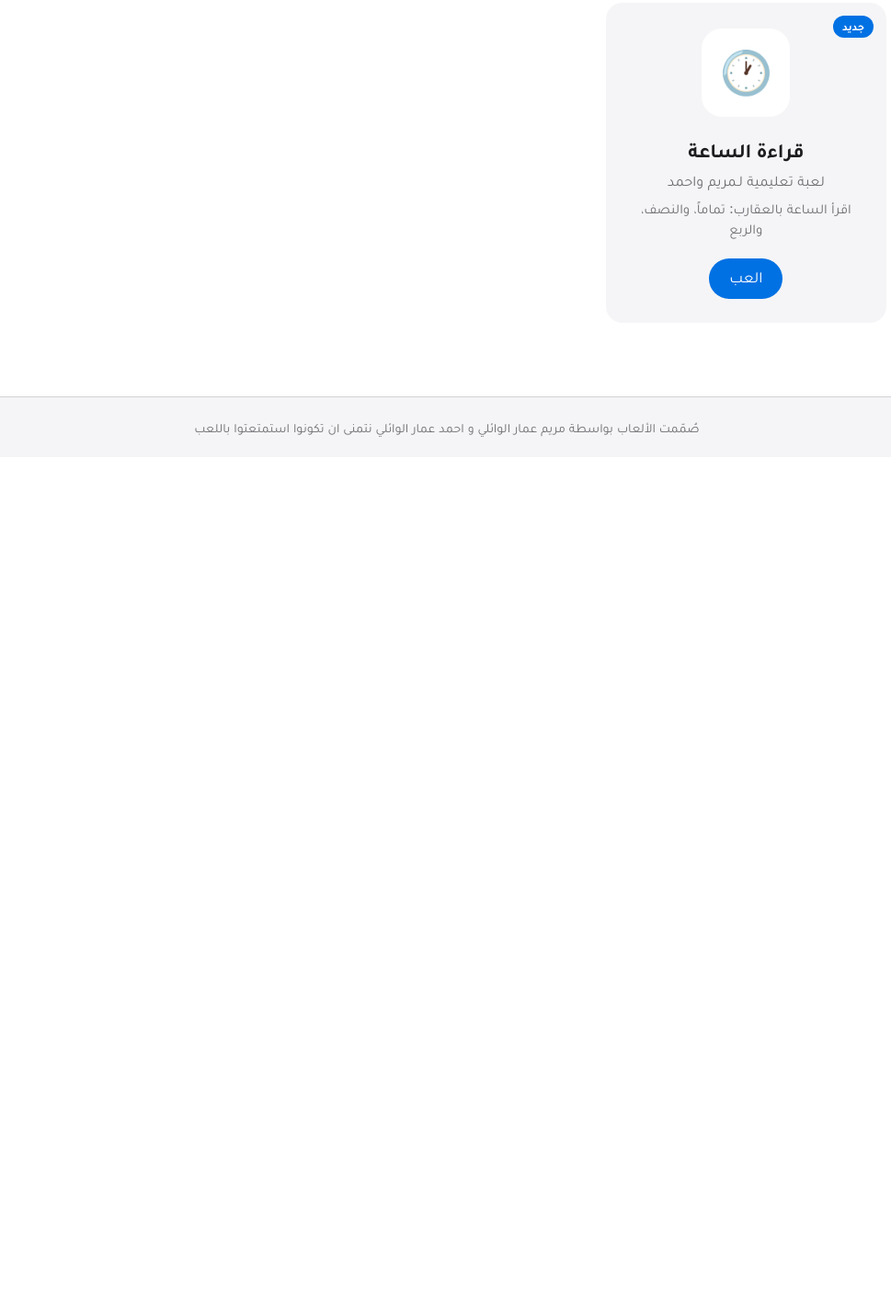
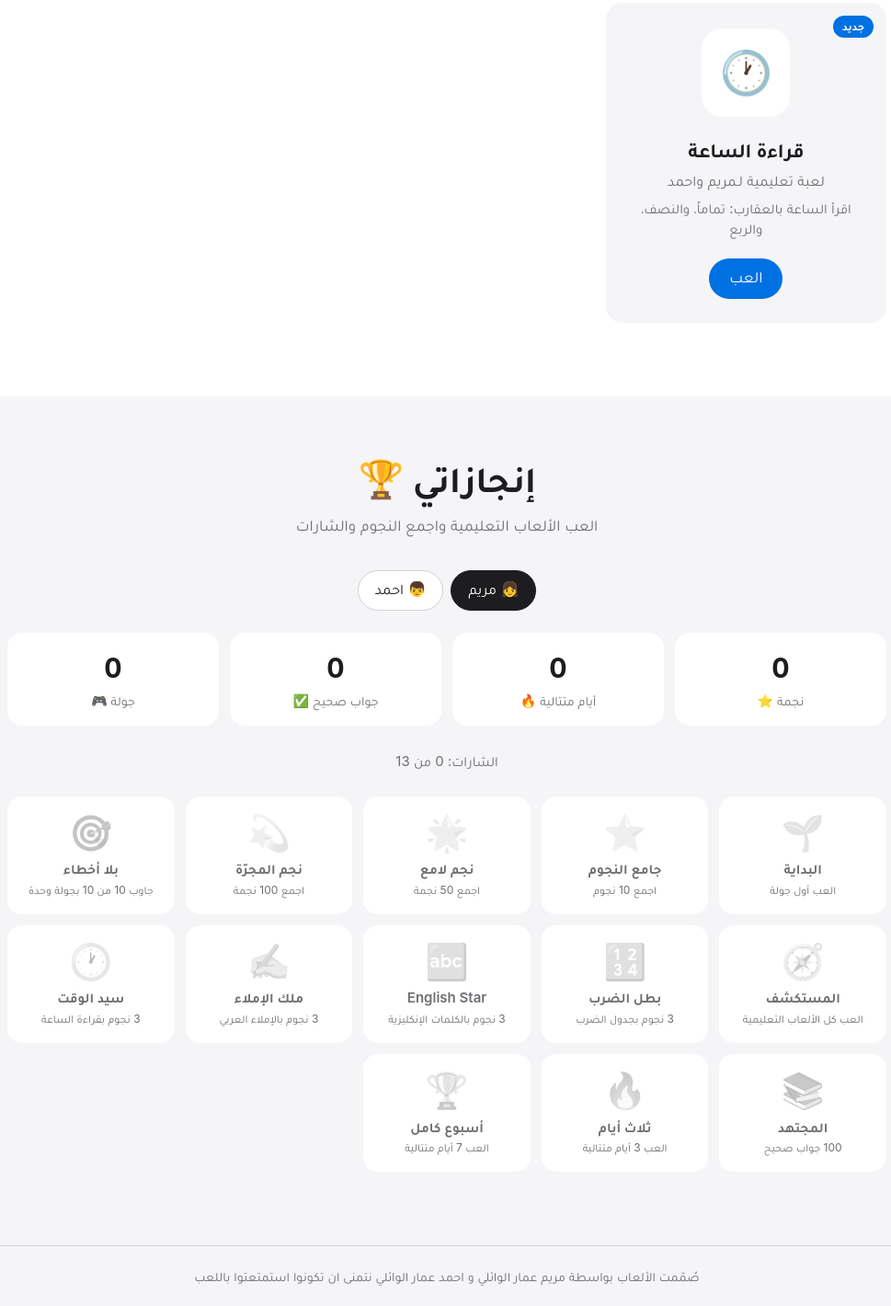
Before and after one commit to sakran707/My_kids_games, a plain HTML site: page index.html in a window 1280 px wide. Shown: the part 2831-4251 px from the top of the page at 92% size, without its empty margins (154-1123 px from the left). Before the commit the page ends 3328 px from the top, so only its background shows below. Drawn offline with Linux system fonts and the light colour scheme.

Commit message:
Add achievements: shared progress, badges and player picker
- games/progress.js stores stars, rounds, correct answers and day streaks per player
- 13 badges; new ones are celebrated on each game's end screen
- Player picker (Maryam / Ahmed) in each educational game and on the home page
- Home page 'achievements' section with stats tiles and earned/locked badges

Co-Authored-By: Claude Opus 5.5 <noreply@anthropic.com>

```diff
--- /dev/null
+++ b/games/progress.js
@@ -0,0 +1,160 @@
+/* ══════════════════════════════════════════════════════════
+   إنجازاتي — تقدّم مشترك لكل الألعاب التعليمية
+   يُحفظ بالمتصفح (localStorage) لكل لاعب: النجوم، الجولات،
+   الأجوبة الصحيحة، الأيام المتتالية، والشارات.
+   ══════════════════════════════════════════════════════════ */
+(function () {
+  const KEY = 'progress-v1';
+  const PLAYER_KEY = 'progress-player';
+  const PLAYERS = ['مريم', 'احمد'];
+  const GAMES = {
+    multiply: { title: 'جدول الضرب', emoji: '🔢' },
+    english: { title: 'كلمات إنكليزية', emoji: '🔤' },
+    arabic: { title: 'الإملاء العربي', emoji: '✍️' },
+    clock: { title: 'قراءة الساعة', emoji: '🕐' },
+  };
+
+  /* الشارات: id، رمز، اسم، طريقة الحصول، شرط */
+  const BADGES = [
+    ['first', '🌱', 'البداية', 'العب أول جولة', s => s.rounds >= 1],
+    ['stars10', '⭐', 'جامع النجوم', 'اجمع 10 نجوم', s => s.stars >= 10],
+    ['stars50', '🌟', 'نجم لامع', 'اجمع 50 نجمة', s => s.stars >= 50],
+    ['stars100', '💫', 'نجم المجرّة', 'اجمع 100 نجمة', s => s.stars >= 100],
+    ['perfect', '🎯', 'بلا أخطاء', 'جاوب 10 من 10 بجولة وحدة', s => s.perfect >= 1],
+    ['explorer', '🧭', 'المستكشف', 'العب كل الألعاب التعليمية', s => Object.keys(GAMES).every(g => (s.games[g] || {}).rounds)],
+    ['mulHero', '🔢', 'بطل الضرب', '3 نجوم بجدول الضرب', s => (s.games.multiply || {}).best3],
+    ['enStar', '🔤', 'English Star', '3 نجوم بالكلمات الإنكليزية', s => (s.games.english || {}).best3],
+    ['arKing', '✍️', 'ملك الإملاء', '3 نجوم بالإملاء العربي', s => (s.games.arabic || {}).best3],
+    ['timeMaster', '🕐', 'سيد الوقت', '3 نجوم بقراءة الساعة', s => (s.games.clock || {}).best3],
+    ['correct100', '📚', 'المجتهد', '100 جواب صحيح', s => s.correct >= 100],
+    ['streak3', '🔥', 'ثلاث أيام', 'العب 3 أيام متتالية', s => s.bestStreak >= 3],
+    ['streak7', '🏆', 'أسبوع كامل', 'العب 7 أيام متتالية', s => s.bestStreak >= 7],
+  ];
+
+  function load() {
+    try { return JSON.parse(localStorage.getItem(KEY)) || { players: {} }; } catch { return { players: {} }; }
+  }
+  function save(d) {
+    try { localStorage.setItem(KEY, JSON.stringify(d)); } catch {}
+  }
+  function player() {
+    try { const p = localStorage.getItem(PLAYER_KEY); return PLAYERS.includes(p) ? p : PLAYERS[0]; } catch { return PLAYERS[0]; }
+  }
+  function setPlayer(p) {
+    try { localStorage.setItem(PLAYER_KEY, p); } catch {}
+  }
+  function blank() {
+    return { rounds: 0, stars: 0, correct: 0, perfect: 0, games: {}, days: [], bestStreak: 0, badges: [] };
+  }
+  function stats(p) {
+    const d = load();
+    return Object.assign(blank(), d.players[p || player()] || {});
+  }
+  const today = () => {
+    const t = new Date();
+    return t.getFullYear() + '-' + String(t.getMonth() + 1).padStart(2, '0') + '-' + String(t.getDate()).padStart(2, '0');
+  };
+  function streakOf(days) {
+    /* عدد الأيام المتتالية المنتهية اليوم أو البارحة */
+    const set = new Set(days);
+    const d = new Date();
+    const fmt = x => x.getFullYear() + '-' + String(x.getMonth() + 1).padStart(2, '0') + '-' + String(x.getDate()).padStart(2, '0');
+    if (!set.has(fmt(d))) d.setDate(d.getDate() - 1);
+    let n = 0;
+    while (set.has(fmt(d))) { n++; d.setDate(d.getDate() - 1); }
+    return n;
+  }
+
+  /* تُستدعى بنهاية كل جولة. ترجع الشارات الجديدة */
+  function record(game, r) {
+    const d = load();
+    const p = player();
+    const s = Object.assign(blank(), d.players[p] || {});
+    s.rounds++;
+    s.stars += r.stars || 0;
+    s.correct += r.correct || 0;
+    if (r.total && r.correct === r.total) s.perfect++;
+    const g = s.games[game] || { rounds: 0, stars: 0, best3: false };
+    g.rounds++;
+    g.stars += r.stars || 0;
+    if (r.stars >= 3) g.best3 = true;
+    s.games[game] = g;
+    if (!s.days.includes(today())) s.days = s.days.concat(today()).slice(-60);
+    s.bestStreak = Math.max(s.bestStreak, streakOf(s.days));
+    const earned = BADGES.filter(b => b[4](s)).map(b => b[0]);
+    const fresh = earned.filter(id => !s.badges.includes(id));
+    s.badges = earned;
+    d.players[p] = s;
+    save(d);
+    return fresh.map(id => BADGES.find(b => b[0] === id));
+  }
+
+  /* أنماط مشتركة (تعتمد على نفس متغيرات الألوان بالموقع والألعاب) */
+  const css = `
+  .pg-players{display:flex;justify-content:center;gap:8px;margin:14px 0 4px;flex-wrap:wrap}
+  .pg-chip{min-height:44px;padding:0 18px;border-radius:980px;border:1px solid var(--line);background:var(--white);color:var(--text);
+    font-family:var(--font);font-size:16px;cursor:pointer;transition:background .2s ease,color .2s ease,border-color .2s ease,transform .15s ease}
+  .pg-chip:hover{border-color:var(--text-2)}
+  .pg-chip:active{transform:scale(.96)}
+  .pg-chip[aria-pressed="true"]{background:var(--text);border-color:var(--text);color:var(--white)}
+  .pg-new{margin-top:16px;background:var(--white);border:1px solid var(--line);border-radius:16px;padding:14px 16px}
+  .pg-new h3{font-size:15px;font-weight:600;margin-bottom:10px}
+  .pg-new ul{list-style:none;display:flex;flex-wrap:wrap;justify-content:center;gap:10px}
+  .pg-new li{display:flex;align-items:center;gap:8px;background:var(--gray-bg);border-radius:12px;padding:8px 12px;font-weight:600;animation:pgPop .5s ease backwards}
+  .pg-new li span{font-size:24px}
+  @keyframes pgPop{0%{opacity:0;transform:scale(.6)}70%{transform:scale(1.08)}100%{opacity:1;transform:none}}
+  @media (prefers-reduced-motion: reduce){.pg-new li{animation:none}.pg-chip{transition:none}}
+  `;
+  function injectCSS() {
+    if (document.getElementById('pg-css')) return;
+    const st = document.createElement('style');
+    st.id = 'pg-css';
+    st.textContent = css;
+    document.head.appendChild(st);
+  }
+
+  /* أزرار اختيار اللاعب */
+  function mountPlayerPicker(el, onChange) {
+    injectCSS();
+    el.classList.add('pg-players');
+    el.setAttribute('role', 'group');
+    el.setAttribute('aria-label', 'من يلعب؟');
+    el.innerHTML = '';
+    PLAYERS.forEach(p => {
+      const b = document.createElement('button');
+      b.type = 'button';
+      b.className = 'pg-chip';
+      b.textContent = (p === 'مريم' ? '👧 ' : '👦 ') + p;
+      b.setAttribute('aria-pressed', p === player() ? 'true' : 'false');
+      b.addEventListener('click', () => {
+        setPlayer(p);
+        el.querySelectorAll('.pg-chip').forEach((c, i) => c.setAttribute('aria-pressed', PLAYERS[i] === p ? 'true' : 'false'));
+        if (onChange) onChange(p);
+      });
+      el.appendChild(b);
+    });
+  }
+
+  /* عرض الشارات الجديدة بشاشة النهاية */
+  function celebrate(el, fresh) {
+    injectCSS();
+    el.innerHTML = '';
+    el.hidden = !fresh.length;
+    if (!fresh.length) return;
+    el.className = 'pg-new';
+    const h = document.createElement('h3');
+    h.textContent = '🏅 شارة جديدة لـ' + player() + '!';
+    const ul = document.createElement('ul');
+    fresh.forEach((b, i) => {
+      const li = document.createElement('li');
+      li.style.animationDelay = (i * 0.15) + 's';
+      const e = document.createElement('span');
+      e.textContent = b[1];
+      li.append(e, document.createTextNode(b[2]));
+      ul.appendChild(li);
+    });
+    el.append(h, ul);
+  }
+
+  window.Progress = { PLAYERS, GAMES, BADGES, player, setPlayer, stats, record, streakOf, mountPlayerPicker, celebrate };
+})();
--- a/index.html
+++ b/index.html
@@ -559,6 +559,97 @@
         border-radius: 980px;
       }
 
+      /* ── إنجازاتي ── */
+      .ach-stats {
+        display: grid;
+        grid-template-columns: repeat(4, minmax(0, 1fr));
+        gap: 12px;
+        margin: 24px 0 28px;
+      }
+      .ach-stat {
+        background: var(--white);
+        border-radius: 16px;
+        padding: 16px 8px;
+        text-align: center;
+      }
+      .ach-stat b {
+        display: block;
+        font-size: 30px;
+        font-weight: 700;
+        font-variant-numeric: tabular-nums;
+      }
+      .ach-stat span {
+        color: var(--text-2);
+        font-size: 14px;
+      }
+      .ach-badges {
+        display: grid;
+        grid-template-columns: repeat(auto-fill, minmax(150px, 1fr));
+        gap: 12px;
+      }
+      .ach-badge {
+        background: var(--white);
+        border: 1px solid transparent;
+        border-radius: 16px;
+        padding: 16px 10px;
+        text-align: center;
+        transition: transform 0.2s ease;
+      }
+      .ach-badge:hover {
+        transform: translateY(-2px);
+      }
+      .ach-badge .ic {
+        font-size: 38px;
+        line-height: 1.2;
+      }
+      .ach-badge h4 {
+        font-size: 15px;
+        font-weight: 600;
+        margin-top: 6px;
+      }
+      .ach-badge p {
+        font-size: 12px;
+        color: var(--text-2);
+        margin-top: 2px;
+      }
+      .ach-badge.locked .ic {
+        filter: grayscale(1);
+        opacity: 0.35;
+      }
+      .ach-badge.locked h4 {
+        color: var(--text-2);
+      }
+      .ach-badge.earned {
+        border-color: var(--blue);
+      }
+      .ach-count {
+        text-align: center;
+        color: var(--text-2);
+        font-size: 15px;
+        margin-bottom: 14px;
+      }
+      @media (max-width: 600px) {
+        .ach-stats {
+          grid-template-columns: repeat(2, minmax(0, 1fr));
+        }
+        .ach-badges {
+          grid-template-columns: repeat(3, minmax(0, 1fr));
+          gap: 8px;
+        }
+        .ach-badge {
+          padding: 12px 6px;
+        }
+        .ach-badge .ic {
+          font-size: 30px;
+        }
+        .ach-badge h4 {
+          font-size: 13px;
+        }
+        .ach-badge p {
+          font-size: 11px;
+        }
+      }
+
       /* على الموبايل: بطاقتين بكل صف */
       @media (max-width: 600px) {
         .grid {
@@ -684,6 +775,16 @@
       </div>
     </section>
 
+    <section class="section-gray" id="achievements">
+      <div class="wrap">
+        <h2 class="section-title">إنجازاتي 🏆</h2>
+        <p class="section-sub">العب الألعاب التعليمية واجمع النجوم والشارات</p>
+        <div id="achPlayer"></div>
+        <div class="ach-stats" id="achStats"></div>
+        <div class="ach-badges" id="achBadges"></div>
+      </div>
+    </section>
+
     <footer>
       صُمّمت الألعاب بواسطة مريم عمار الوائلي و احمد عمار الوائلي نتمنى ان
       تكونوا استمتعتوا باللعب
@@ -728,6 +829,7 @@
       </div>
     </div>
 
+    <script src="games/progress.js"></script>
     <script>
       /* ══════════════════════════════════════════════════════════
    قائمة الألعاب — هنا فقط تضيف أو تعدّل الألعاب
@@ -939,6 +1041,56 @@
         (g.edu ? eduGrid : grid).appendChild(card);
       });
 
+      /* إنجازاتي: النجوم والشارات من ملف games/progress.js */
+      function renderAchievements() {
+        if (!window.Progress) return;
+        const s = Progress.stats();
+        const tiles = [
+          [s.stars, "نجمة ⭐"],
+          [Progress.streakOf(s.days), "أيام متتالية 🔥"],
+          [s.correct, "جواب صحيح ✅"],
+          [s.rounds, "جولة 🎮"],
+        ];
+        const statsEl = document.getElementById("achStats");
+        statsEl.innerHTML = "";
+        tiles.forEach(([n, label]) => {
+          const d = document.createElement("div");
+          d.className = "ach-stat";
+          const b = document.createElement("b");
+          b.textContent = n;
+          const sp = document.createElement("span");
+          sp.textContent = label;
+          d.append(b, sp);
+          statsEl.appendChild(d);
+        });
+        const badgesEl = document.getElementById("achBadges");
+        badgesEl.innerHTML = "";
+        const earned = Progress.BADGES.filter((b) => b[4](s)).length;
+        const count = document.createElement("p");
+        count.className = "ach-count";
+        count.style.gridColumn = "1 / -1";
+        count.textContent = `الشارات: ${earned} من ${Progress.BADGES.length}`;
+        badgesEl.appendChild(count);
+        Progress.BADGES.forEach(([id, ic, name, how, test]) => {
+          const ok = test(s);
+          const d = document.createElement("div");
+          d.className = "ach-badge " + (ok ? "earned" : "locked");
+          const i = document.createElement("div");
+          i.className = "ic";
+          i.textContent = ic;
+          const h = document.createElement("h4");
+          h.textContent = name;
+          const p = document.createElement("p");
+          p.textContent = ok ? "✓ حصلت عليها" : how;
+          d.append(i, h, p);
+          badgesEl.appendChild(d);
+        });
+      }
+      if (window.Progress) {
+        Progress.mountPlayerPicker(document.getElementById("achPlayer"), renderAchievements);
+        renderAchievements();
+      }
+
       /* تشغيل / إغلاق نافذة اللعبة */
       const modal = document.getElementById("modal");
       const frame = document.getElementById("frame");
@@ -968,6 +1120,7 @@
         modal.classList.remove("open");
         frame.onload = null;
         frame.src = "";
+        renderAchievements();
         document.body.style.overflow = "";
         if (lastFocused && typeof lastFocused.focus === "function")
           lastFocused.focus();
```
Also changed, not shown: games/arabic.html (+5 -0 lines), games/clock.html (+5 -0 lines), games/english.html (+5 -0 lines), games/multiply.html (+5 -0 lines).
